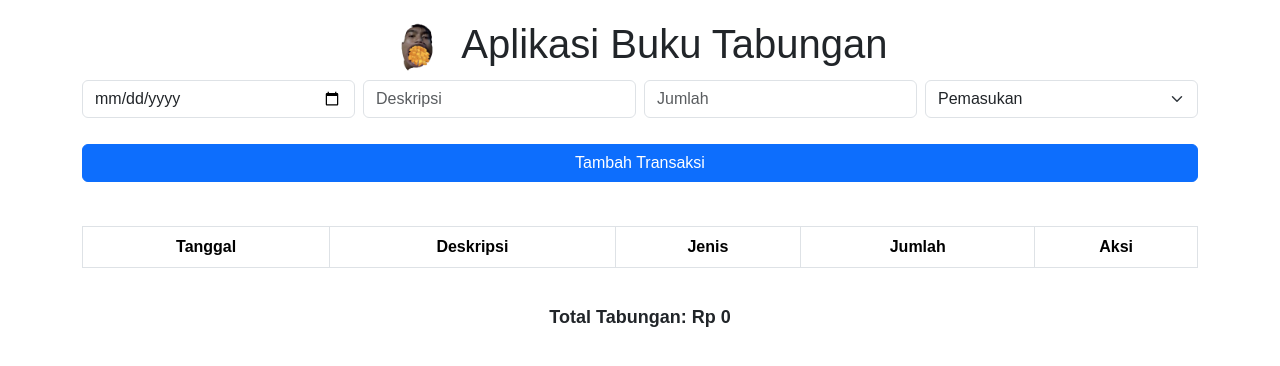
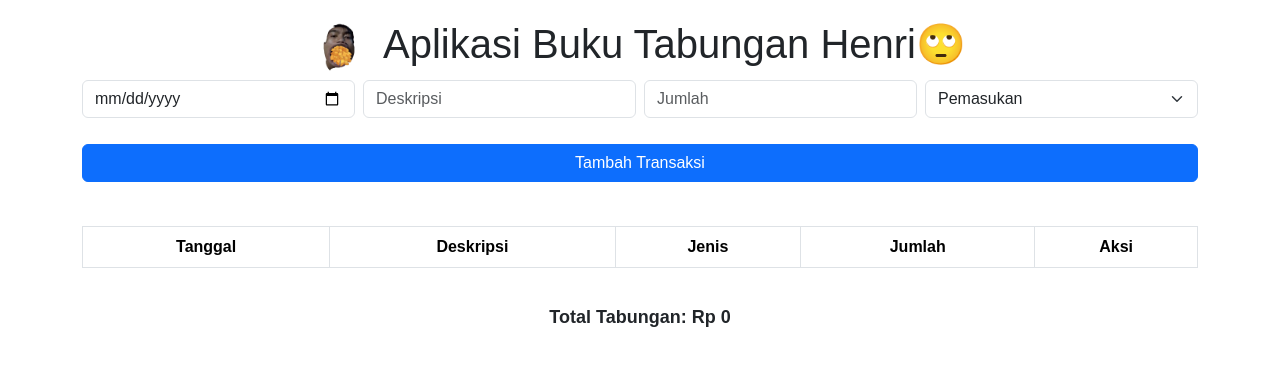
Before and after one commit to hendrisprta/tabungan-hendri, a plain HTML site: page index.html in a window 1280 px wide. Drawn offline with nearby package versions, Linux system fonts and the light colour scheme.

Commit message:
Update index.html

```diff
--- a/index.html
+++ b/index.html
@@ -44,7 +44,7 @@
 <body>
     <h1 class="text-center">
         <img src="henri.png" alt="Logo" style="width: 50px; height: 50px; margin-right: 10px; vertical-align: middle;">
-        Aplikasi Buku Tabungan
+        Aplikasi Buku Tabungan Henri🙄
     </h1>
 
     <div class="container">
```
